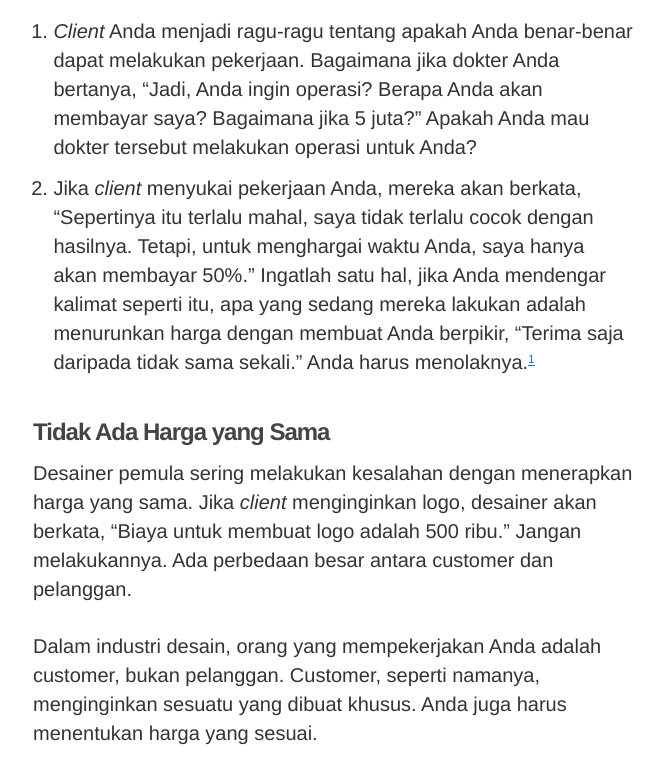
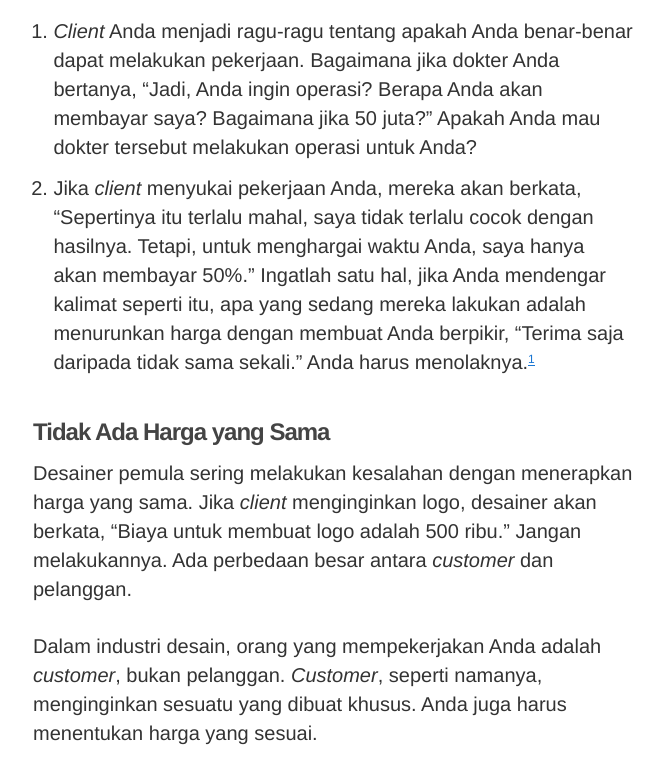
Before and after one commit to tertanda/rnsl.github.io, a Jekyll site: the page built from artikel/desain/_posts/2016-11-30-bagaimana-cara-menentukan-harga-desain.md, in a window 1280 px wide and 1400 px high, scrolled down 850 px. Shown: the part 240-1016 px from the top of the window, without its empty margins (307-971 px from the left). Built offline with Jekyll 4.4.1, drawn with Linux system fonts in a browser that asks for light colours.

Commit message:
Update 2016-11-30-bagaimana-cara-menentukan-harga-desain.md

```diff
--- a/artikel/desain/_posts/2016-11-30-bagaimana-cara-menentukan-harga-desain.md
+++ b/artikel/desain/_posts/2016-11-30-bagaimana-cara-menentukan-harga-desain.md
@@ -21,14 +21,14 @@ Menentukan harga yang tepat adalah sama pentingnya dengan melakukan pekerjaan de
 
 Kesalahan terbesar yang dilakukan oleh desainer ketika menentukan harga adalah dengan bertanya. Tidak peduli apa yang Anda lakukan, jangan pernah menanyakan harga kepada *client*, "Berapa Anda akan membayar ini? Bagaimana jika 2 juta?" Jangan pernah. Jika Anda melakukannya, akan ada dua kemungkinan:
 
-1. *Client* Anda menjadi ragu-ragu tentang apakah Anda benar-benar dapat melakukan pekerjaan. Bagaimana jika dokter Anda bertanya, "Jadi, Anda ingin operasi? Berapa Anda akan membayar saya? Bagaimana jika 5 juta?" Apakah Anda mau dokter tersebut melakukan operasi untuk Anda?
+1. *Client* Anda menjadi ragu-ragu tentang apakah Anda benar-benar dapat melakukan pekerjaan. Bagaimana jika dokter Anda bertanya, "Jadi, Anda ingin operasi? Berapa Anda akan membayar saya? Bagaimana jika 50 juta?" Apakah Anda mau dokter tersebut melakukan operasi untuk Anda?
 2. Jika *client* menyukai pekerjaan Anda, mereka akan berkata, "Sepertinya itu terlalu mahal, saya tidak terlalu cocok dengan hasilnya. Tetapi, untuk menghargai waktu Anda, saya hanya akan membayar 50%." Ingatlah satu hal, jika Anda mendengar kalimat seperti itu, apa yang sedang mereka lakukan adalah menurunkan harga dengan membuat Anda berpikir, "Terima saja daripada tidak sama sekali." Anda harus menolaknya.<sup><a href="#fn:1" title="Catatan Nr.1">1</a></sup>
 
 ## Tidak Ada Harga yang Sama
 
-Desainer pemula sering melakukan kesalahan dengan menerapkan harga yang sama. Jika *client* menginginkan logo, desainer akan berkata, "Biaya untuk membuat logo adalah 500 ribu." Jangan melakukannya. Ada perbedaan besar antara customer dan pelanggan.
+Desainer pemula sering melakukan kesalahan dengan menerapkan harga yang sama. Jika *client* menginginkan logo, desainer akan berkata, "Biaya untuk membuat logo adalah 500 ribu." Jangan melakukannya. Ada perbedaan besar antara *customer* dan pelanggan.
 
-Dalam industri desain, orang yang mempekerjakan Anda adalah customer, bukan pelanggan. Customer, seperti namanya, menginginkan sesuatu yang dibuat khusus. Anda juga harus menentukan harga yang sesuai.
+Dalam industri desain, orang yang mempekerjakan Anda adalah *customer*, bukan pelanggan. *Customer*, seperti namanya, menginginkan sesuatu yang dibuat khusus. Anda juga harus menentukan harga yang sesuai.
 
 Di sisi lain, *client* mungkin akan datang dan berkata, "Saya ke sini berdasarkan rekomendasi teman, ia berkata jika saya bisa mendapat logo dengan harga 500 ribu. Saya juga menginginkannya." Dalam hal ini, Anda juga harus berkata, "Harganya tergantung."
 
```
